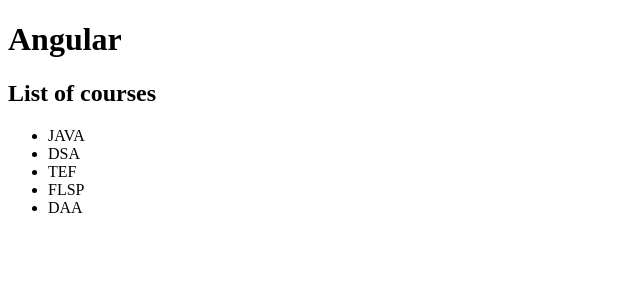
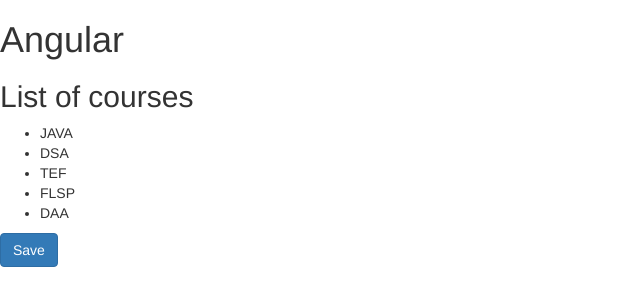
Before and after one commit to aarish-codev/firstAngular, an Angular app: page / in a window 1280 px wide. Shown: the top 306 px of the page, without its empty margins (0-640 px from the left). Built offline with nearby package versions, Linux system fonts and the light colour scheme.

Commit message:
added bootstrap

```diff
--- a/package.json
+++ b/package.json
@@ -21,6 +21,7 @@
     "@angular/platform-browser": "^4.2.4",
     "@angular/platform-browser-dynamic": "^4.2.4",
     "@angular/router": "^4.2.4",
+    "bootstrap": "^3.3.7",
     "core-js": "^2.4.1",
     "rxjs": "^5.4.2",
     "zone.js": "^0.8.14"
--- a/src/app/courses.component.ts
+++ b/src/app/courses.component.ts
@@ -15,6 +15,7 @@
                     {{ course }}
                     </li>
                 </ul>
+                <button class="btn btn-primary">Save</button>
                 `
     }
 )
--- a/src/styles.css
+++ b/src/styles.css
@@ -1 +1,2 @@
 /* You can add global styles to this file, and also import other style files */
+@import "~bootstrap/dist/css/bootstrap.css";
```
